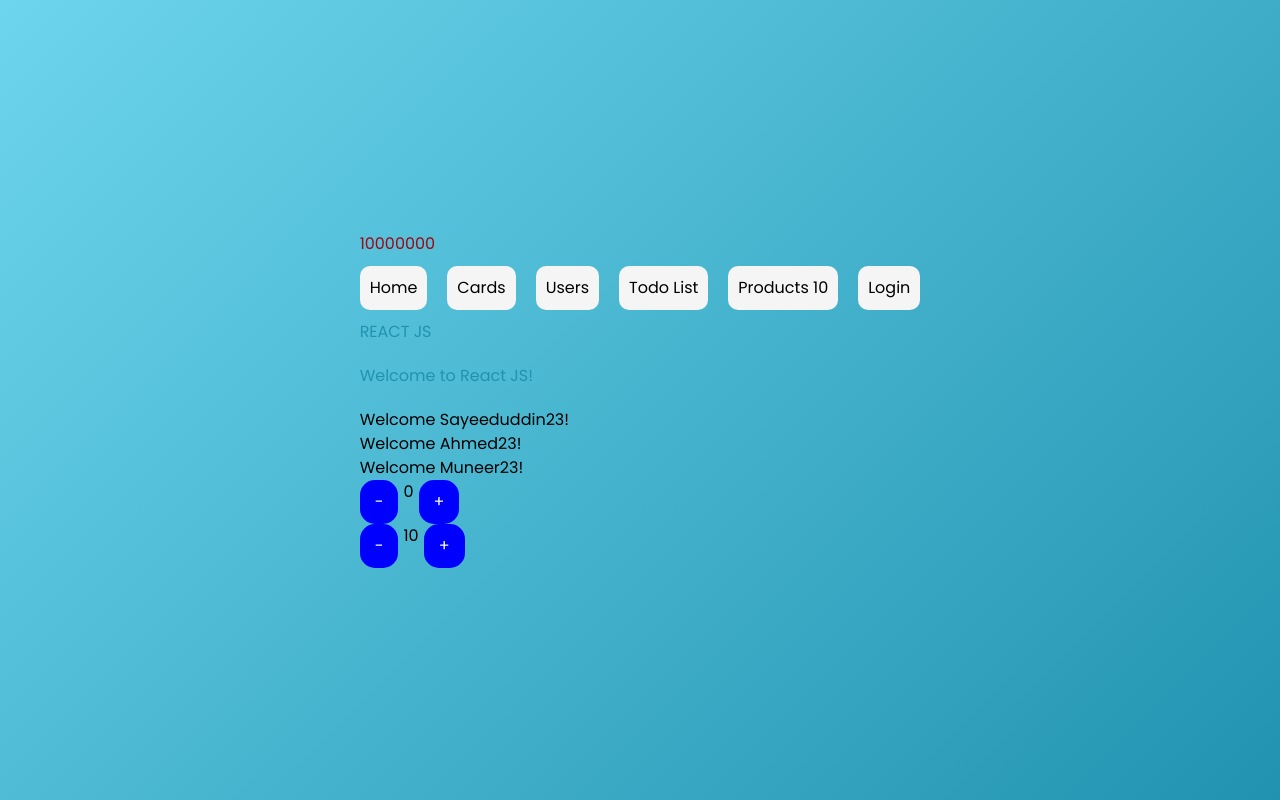
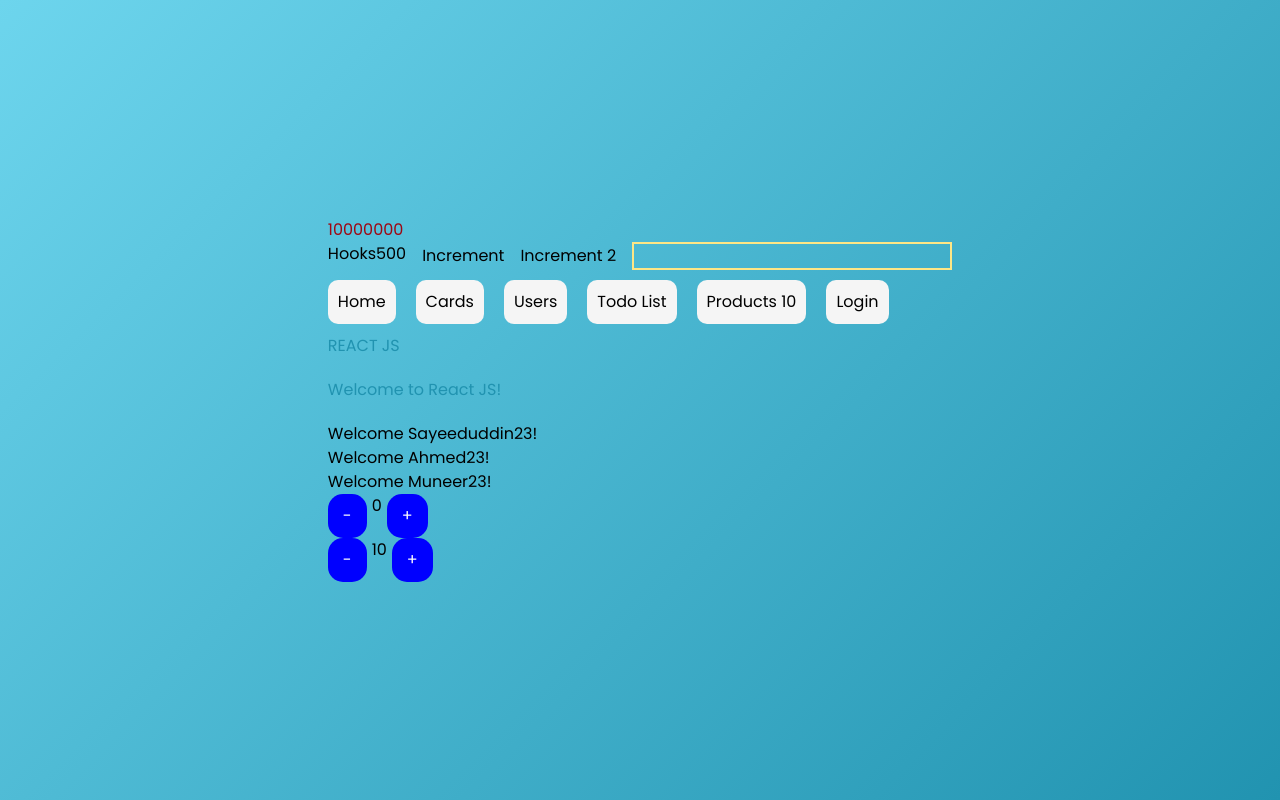
Before and after one commit to iamsayeeduddin/cgc-react-2, a React (Vite) app: page / in a window 1280 px wide. Built offline with nearby package versions, Linux system fonts and the light colour scheme; a web font is replaced by a local one.

Commit message:
React Hooks

```diff
--- a/src/App.jsx
+++ b/src/App.jsx
@@ -12,6 +12,7 @@ import Login from "./components/Login";
 import ProtectedRoute from "./utils/ProtectedRoute";
 import { DataContext } from "./components/DataContext.js";
 import Calculator from "./components/Calculator.jsx";
+import Hooks from "./components/Hooks.jsx";
 
 const App = () => {
   const [show, setShow] = useState(true);
@@ -39,6 +40,7 @@ const App = () => {
         <p>Testing HOC</p>
       </ConditionalRender> */}
       <A />
+      <Hooks />
       <DataContext.Provider value={{ value, setValue }}>
         <ul className="flex gap-5">
           <li>
--- /dev/null
+++ b/src/components/Hooks.jsx
@@ -0,0 +1,46 @@
+import React, { useCallback, useMemo, useRef, useState } from "react";
+
+const Hooks = () => {
+  const ref = useRef(0);
+  const inputRef = useRef();
+  const [count, setCount] = useState(0);
+
+  console.log("$$$$$---->", ref, count);
+
+  const totalAmount = useMemo(() => 400 + 100 + count, [count]); // Memoization of a Value
+
+  const fn = useCallback(() => {
+    // Memoization of a Function
+    console.log("TTTTTTT", count);
+  }, [count]);
+
+  return (
+    <div className="flex gap-4">
+      Hooks
+      {totalAmount}
+      <button
+        onClick={(e) => {
+          e.stopPropagation();
+          ref.current += 1;
+          console.log(inputRef);
+          fn();
+        }}
+      >
+        Increment
+      </button>
+      <button
+        onClick={(e) => {
+          e.stopPropagation();
+          setCount(count + 1);
+        }}
+      >
+        Increment 2
+      </button>
+      <input type="text" onChange={() => console.log(ref)} ref={inputRef} className="border-amber-200 border-2" />
+    </div>
+  );
+};
+
+export default Hooks;
+
+// const input = document.getElementById("input");
```
